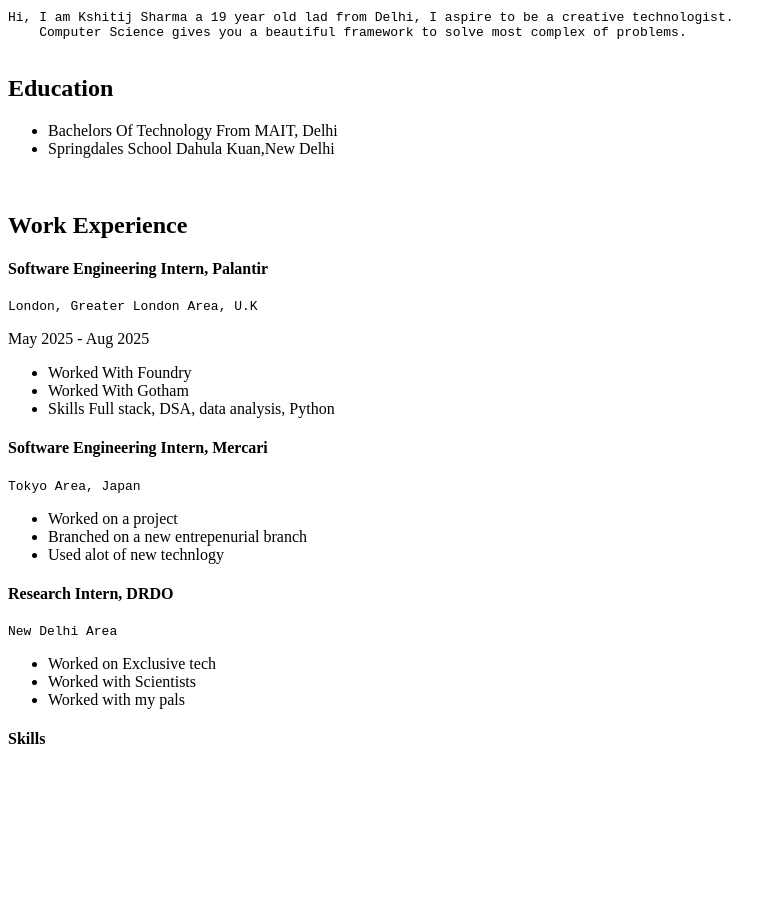
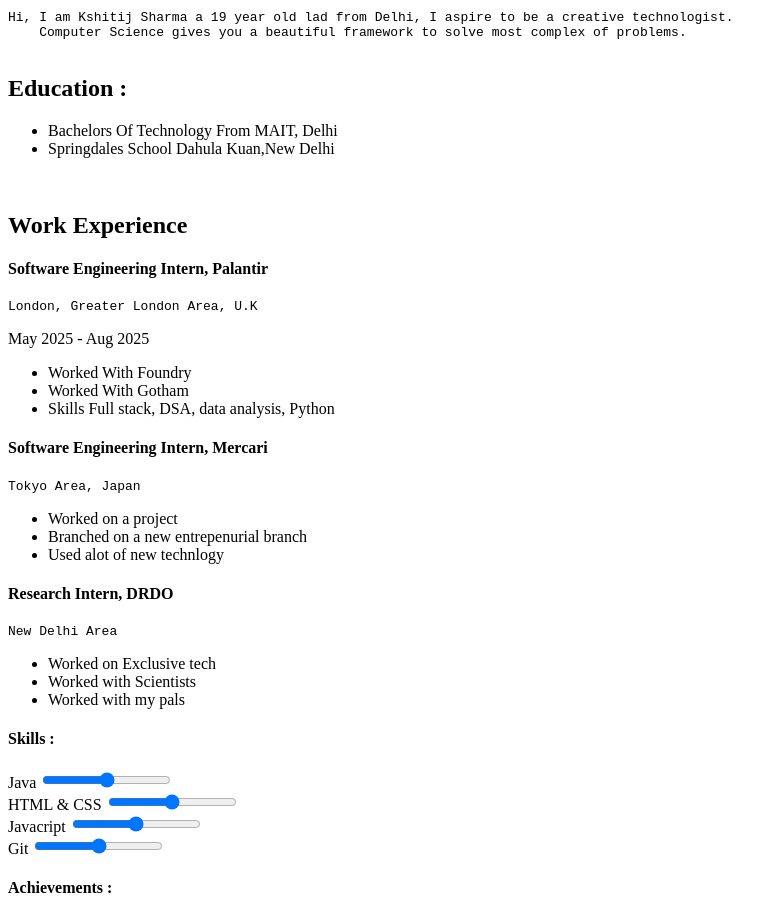
Before and after one commit to Kshitij-Miyamoto/HTML-101, a plain HTML site: page Project.html in a window 1280 px wide. Shown: the part 203-1121 px from the top of the page, without its empty margins (0-777 px from the left). Before the commit the page ends 973 px from the top, so only its background shows below. Drawn offline with Linux system fonts and the light colour scheme.

Commit message:
Updated features

```diff
--- a/Project.html
+++ b/Project.html
@@ -11,7 +11,7 @@
   <pre>Hi, I am Kshitij Sharma a 19 year old lad from Delhi, I aspire to be a creative technologist.
     Computer Science gives you a beautiful framework to solve most complex of problems.
   </pre>
-  <h2>Education</h2>
+  <h2>Education :</h2>
   <ul>
     <li>Bachelors Of Technology From MAIT, Delhi</li>
     <li>Springdales School Dahula Kuan,New Delhi</li>
@@ -42,8 +42,20 @@
     <li>Worked with Scientists</li>
     <li>Worked with my pals</li>
  </ul>
- <h4>Skills</h4>
- <form></form>
-
+ <h4>Skills :</h4>
+ <form>
+    <label for="java"></label>Java
+ <input type="range" id = "java">
+<br>
+ <label for="HTML & CSS"></label>HTML & CSS
+ <input type="range" id = "HTML & CSS">
+ <br>
+ <label for="Javascript"></label>Javacript
+ <input type="range" id = "Javacript">
+ <br>
+ <label for="Git"></label>Git
+ <input type="range" id = "Git">
+</form>
+<h4>Achievements :</h4>
 </body>
 </html>
```
